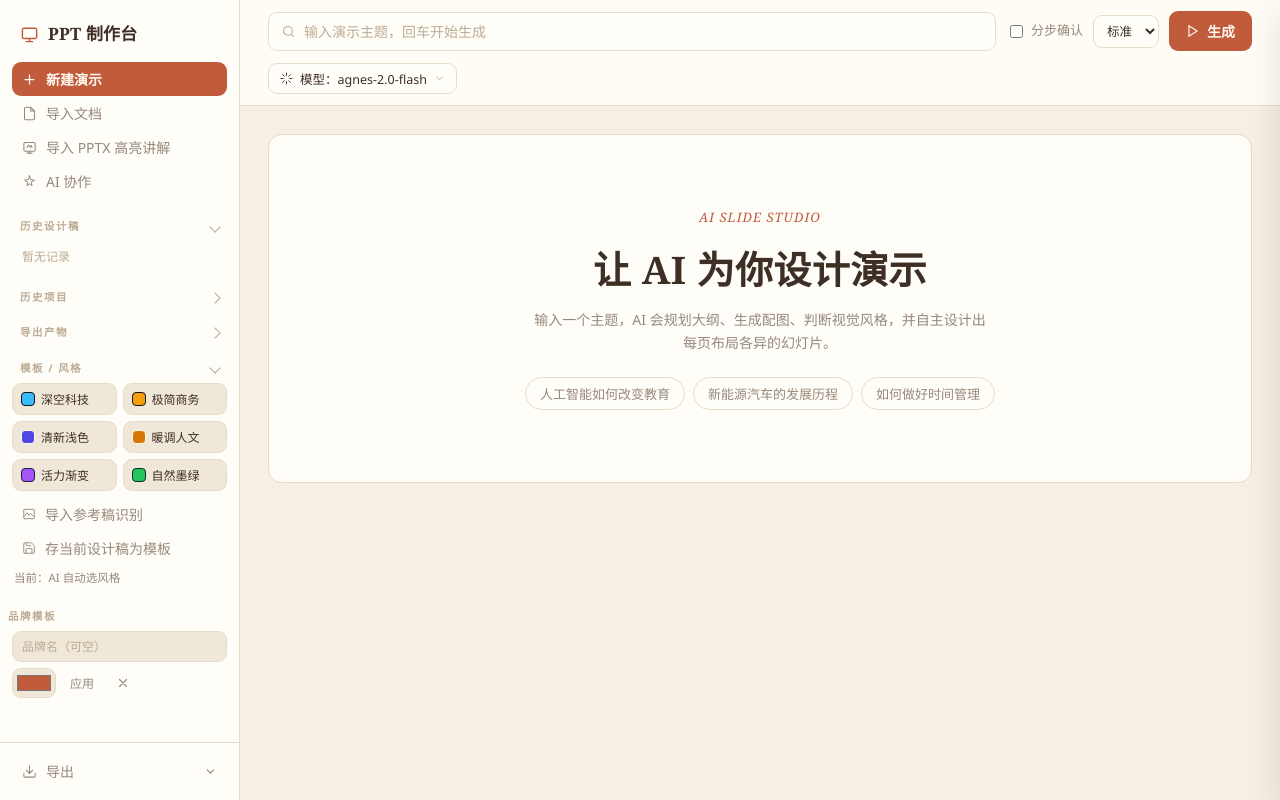
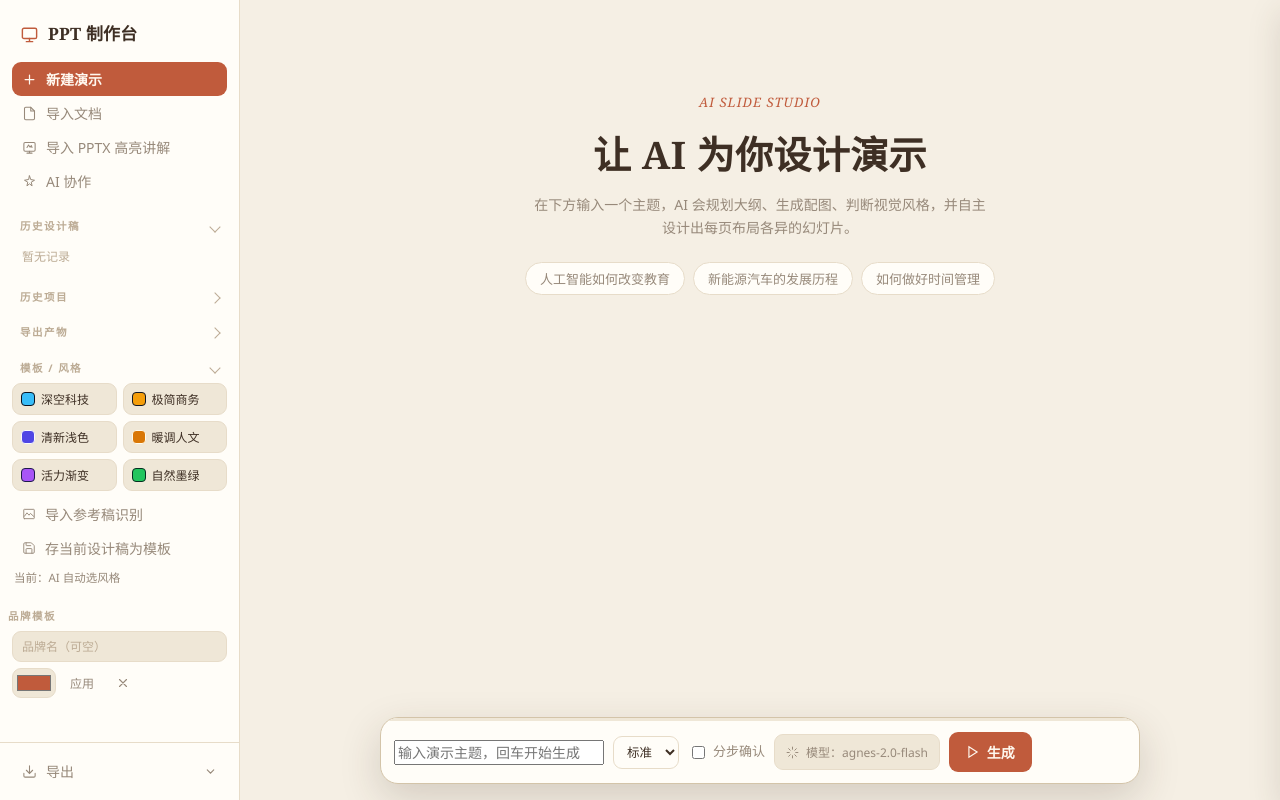
Before and after one commit to shisanzerotwo/ppt-generator, a Flask app: page / in a window 1280 px wide. Run offline with Flask 3, Linux system fonts and the light colour scheme; data that the repository does not hold is empty.

Commit message:
feat: 工作台改版 L2 对话流式排版——底部命令岛 + 状态时间线
布局重排（用户选定 L2 方案）：
- 删除顶栏：主题输入/密度/分步确认/模型快捷栏/生成键全部移入底部常驻命令岛
  （fixed 居中 760px 圆角浮岛，岛内顶部细进度条）
- 运行进度紧贴对话框上方：状态时间线（节点圆+连接线，done 填绿/active 琥珀虚线旋转）
  + 单行最新日志 + 向上弹出完整日志 + 分步确认横幅（review-banner 移入时间线区）
- 主区：单栏卡片流（居中 760px）+ 右侧 272px sticky 预览列
- 修窄预览列真问题：iframe 固定 1280×720 内部视口 + JS 按容器宽 transform scale——
  否则设计稿按 248px 窄视口重排（文字竖排）
- hero 简化为纯引导（输入只保留岛内一处）；refine 修改条保留在卡片流上方
- 防御遗留：post() try/catch + unhandledrejection 兜底（上轮）继续生效

验证：idle/working/ready 三态截图（output/webui_e2e/l2_*.png）；端到端真实生成
「一杯好咖啡的诞生」8 页全流程 ✓；JS 零 pageerror；全量 1079 passed

```diff
--- a/templates/index.html
+++ b/templates/index.html
@@ -126,16 +126,51 @@ a.side-item:hover { color:var(--fg); }
 .tpl-current b { color:var(--accent); }
 .side-foot { border-top:1px solid var(--border); padding:10px 12px; margin-top:auto; }
 .workspace { flex:1; min-width:0; display:flex; flex-direction:column; }
-/* ===== 顶栏（瘦身：仅输入 + 生成 + 模型快捷栏）===== */
-.topbar { display:flex; align-items:center; gap:10px; padding:11px 28px;
-          background:rgba(255,253,248,.92); backdrop-filter:blur(8px);
-          border-bottom:1px solid var(--border);
-          position:sticky; top:0; z-index:20; flex-wrap:wrap; }
-.model-quickbar { flex-basis:100%; display:flex; align-items:center; font-size:12px; color:var(--muted); padding-top:2px; }
-.qb-trigger { display:inline-flex; align-items:center; gap:7px; padding:5px 11px;
-  border:1px solid var(--border); border-radius:var(--r); background:var(--surface);
-  color:var(--fg); font-size:12.5px; cursor:pointer; transition:border-color var(--t), background var(--t); }
-.qb-trigger:hover { border-color:var(--accent); background:var(--accent-soft); }
+/* ===== 底部命令岛 + 状态时间线（L2 对话流式排版）===== */
+.dock { position:fixed; left:var(--sidebar-w); right:0; bottom:0; z-index:40;
+        display:flex; flex-direction:column; align-items:center;
+        padding:0 26px 16px; pointer-events:none; }
+.dock > * { pointer-events:auto; }
+.tl-wrap { width:min(860px, 100%); margin-bottom:9px; }
+.tl-row { display:flex; align-items:center; gap:12px; background:var(--surface);
+          border:1px solid var(--border); border-radius:999px; padding:6px 16px;
+          box-shadow:0 6px 20px rgba(62,47,36,.08); }
+.stages { display:flex; align-items:center; }
+.stage { display:flex; align-items:center; gap:6px; font-size:12px; color:var(--faint); }
+.stage .n { font-style:normal; width:19px; height:19px; border-radius:50%; border:1.5px solid currentColor;
+            background:var(--surface); display:inline-flex; align-items:center; justify-content:center;
+            font-size:9.5px; font-family:var(--mono); flex-shrink:0; }
+.stage:not(:last-child)::after { content:""; width:34px; height:1.5px; background:var(--border-strong); margin:0 10px; }
+.stage.active { color:var(--accent); font-weight:600; }
+.stage.active .n { border-color:var(--accent); border-style:dashed; color:var(--accent);
+                   box-shadow:0 0 0 4px var(--accent-soft); animation:spin 2.4s linear infinite; }
+.stage.done { color:var(--ok); }
+.stage.done .n { background:var(--ok); border-color:var(--ok); color:var(--surface); }
+.stage.done:not(:last-child)::after { background:var(--ok); opacity:.45; }
+.logline { margin-left:auto; font-family:var(--mono); font-size:10.5px; color:var(--muted);
+           white-space:nowrap; overflow:hidden; text-overflow:ellipsis; max-width:300px; }
+.log-pop { position:relative; }
+.log-pop summary { list-style:none; cursor:pointer; font-size:11.5px; color:var(--faint); padding:3px 9px;
+                   border:1px solid var(--border); border-radius:999px; user-select:none; }
+.log-pop summary::-webkit-details-marker { display:none; }
+.log-pop[open] summary { color:var(--accent); border-color:var(--accent); }
+.log-pop[open] > div { position:absolute; right:0; bottom:calc(100% + 8px); width:min(520px, 80vw);
+                       max-height:240px; overflow-y:auto; background:var(--surface);
+                       border:1px solid var(--border-strong); border-radius:12px;
+                       box-shadow:var(--shadow-pop); padding:10px 14px; font-family:var(--mono);
+                       font-size:11px; line-height:1.8; color:var(--muted); }
+.log-pop #log { max-height:none; margin:0; }
+.cmd-island { width:min(760px, 100%); background:var(--surface); border:1px solid var(--border-strong);
+              border-radius:18px; box-shadow:0 14px 40px rgba(62,47,36,.18); overflow:hidden; }
+.cmd-island .track { height:3px; background:var(--raised); }
+.cmd-island .track > i { display:block; height:100%; width:0; background:var(--accent);
+                         transition:width .45s cubic-bezier(.4,0,.2,1); }
+.cmd-row { display:flex; gap:9px; padding:11px 13px; align-items:center; }
+.cmd-row .pill-badge { display:none; }
+.qb-trigger { display:inline-flex; align-items:center; gap:7px; padding:8px 11px;
+  border:1px solid var(--border); border-radius:var(--r); background:var(--raised);
+  color:var(--muted); font-size:12px; cursor:pointer; transition:border-color var(--t), background var(--t); white-space:nowrap; }
+.qb-trigger:hover { border-color:var(--accent); color:var(--accent); background:var(--accent-soft); }
 .qb-trigger .chev { color:var(--faint); }
 /* 模型对话框：复用 .modal 骨架，内部竖排三区（680px 舒展布局） */
 .mm-frame { width:min(680px, 94vw); }
@@ -207,7 +242,7 @@ a.side-item:hover { color:var(--fg); }
 .menu-body button:hover:not(:disabled) { background:var(--accent-soft); }
 .menu-body button:disabled { opacity:.4; cursor:not-allowed; }
 /* ===== 主区容器 ===== */
-.main { flex:1; padding:28px; max-width:1180px; width:100%; margin:0 auto; }
+.main { flex:1; padding:28px 28px 172px; max-width:1180px; width:100%; margin:0 auto; }
 .panel { background:var(--surface); border:1px solid var(--border); border-radius:var(--r-lg); }
 .stepwise-toggle { display:flex; align-items:center; gap:5px; font-size:13px; color:var(--muted);
                    white-space:nowrap; cursor:pointer; user-select:none; }
@@ -220,7 +255,7 @@ a.side-item:hover { color:var(--fg); }
 .rb-txt { font-weight:600; }
 /* ===== 首屏引导（未生成时）：衬线 + 陶土 eyebrow ===== */
 .hero { display:flex; flex-direction:column; align-items:center; justify-content:center;
-        text-align:center; padding:72px 24px; gap:13px; }
+        text-align:center; padding:64px 24px 40px; gap:13px; }
 .hero .eyebrow { font-family:var(--serif); font-style:italic; font-size:13px; letter-spacing:.08em;
                  color:var(--accent); }
 .hero h2 { margin:4px 0 0; font-family:var(--serif); font-size:clamp(28px, 3.4vw, 38px);
@@ -231,55 +266,30 @@ a.side-item:hover { color:var(--fg); }
         background:var(--surface); color:var(--muted); cursor:pointer; font-size:13px;
         transition:border-color var(--t), color var(--t), background var(--t); }
 .chip:hover { border-color:var(--accent); color:var(--accent); background:var(--accent-soft); }
-/* ===== 进度区（真实进度条 + 阶段）===== */
-#progress { margin-bottom:20px; padding:16px 20px; }
-.track { height:6px; background:var(--raised); border-radius:999px; overflow:hidden; margin-bottom:14px; }
-.track > i { display:block; height:100%; width:0; border-radius:999px;
-             background:var(--accent);
-             transition:width .45s cubic-bezier(.4,0,.2,1); }
-.stages { display:flex; gap:8px; flex-wrap:wrap; align-items:center; }
-.stage { display:flex; align-items:center; gap:6px; padding:4px 13px; border-radius:999px;
-         font-size:12.5px; color:var(--faint); background:var(--raised); border:1px solid transparent; }
-.stage .n { width:16px; height:16px; border-radius:50%; border:1.5px solid currentColor;
-            display:flex; align-items:center; justify-content:center; font-size:10px;
-            font-family:var(--mono); flex-shrink:0; }
-.stage.active { color:var(--accent); background:var(--accent-soft);
-                border-color:color-mix(in srgb, var(--accent) 40%, transparent); font-weight:600; }
-.stage.active .n { border-style:dashed; animation:spin 2.4s linear infinite; }
-.stage.done { color:var(--ok); background:transparent; }
-.stage.done .n { border-color:var(--ok); background:var(--ok); color:var(--surface); }
 @keyframes spin { to { transform:rotate(360deg); } }
-/* ===== 日志（等宽 + 可折叠）===== */
-.log-wrap { margin-top:12px; border-top:1px solid var(--border); padding-top:10px; }
-.log-wrap[open] summary .chev { transform:rotate(180deg); }
-.log-wrap summary { list-style:none; cursor:pointer; display:flex; align-items:center; gap:6px;
-                    font-size:12px; color:var(--muted); }
-.log-wrap summary::-webkit-details-marker { display:none; }
-#log { margin-top:8px; max-height:150px; overflow-y:auto; font-family:var(--mono);
-       font-size:11.5px; line-height:1.75; color:var(--muted); }
-#log b { color:var(--faint); font-weight:400; margin-right:7px; }
 /* ===== AI 设计稿预览 ===== */
 #deck-preview { margin-bottom:20px; }
-/* 左右分栏工作区：左编辑、右放映（结果出来后启用） */
+/* L2 排版：单栏卡片流（居中窄列）+ 右侧窄预览列 */
 .workarea { margin-top:4px; }
-.workarea.split { display:grid; grid-template-columns:minmax(0,1fr) minmax(0,1fr);
-                  gap:22px; align-items:start; }
-.workarea.split .col-show { position:sticky; top:24px; }
+.workarea.split { display:grid; grid-template-columns:minmax(0,1fr) 272px;
+                  gap:22px; align-items:start; max-width:1100px; margin:0 auto; }
+.workarea:not(.split) { max-width:760px; margin:0 auto; }
+.workarea.split .col-show { position:sticky; top:20px; }
 .workarea.split .col-show #deck-preview { margin-bottom:0; }
-.workarea.split .deck-frame { height:calc(100vh - 96px); }
 @media (max-width:1100px) {
   .workarea.split { grid-template-columns:1fr; }
   .workarea.split .col-show { position:static; order:-1; }  /* 窄屏放映挪到上方 */
-  .workarea.split .deck-frame { height:60vh; }
+  .workarea.split .deck-frame { height:52vh; }
 }
 .sec-head { display:flex; align-items:center; gap:10px; margin-bottom:10px; }
 .sec-head h3 { margin:0; font-size:13px; font-weight:600; letter-spacing:.02em;
                color:var(--muted); display:flex; align-items:center; gap:7px; }
 .sec-head h3 svg { color:var(--accent); }
 .sec-head .sp { flex:1; }
-.deck-frame { display:block; width:100%; height:74vh; border:1px solid var(--border);
-              border-radius:var(--r-lg); background:var(--raised);
-              box-shadow:var(--shadow-pop); }
+.deck-wrap { position:relative; overflow:hidden; border:1px solid var(--border);
+             border-radius:var(--r-lg); background:var(--raised); box-shadow:var(--shadow-pop); }
+.deck-frame { position:absolute; top:0; left:0; width:1280px; height:720px;
+              transform-origin:0 0; border:none; background:var(--raised); }
 /* ===== 对话修改条 ===== */
 .refine { display:flex; gap:10px; margin-bottom:20px; }
 /* ===== 页面编辑卡片（deck 主题变量由 JS 按导出主题覆盖，默认与工作台同系暖白）===== */
@@ -354,7 +364,8 @@ a.side-item:hover { color:var(--fg); }
 #toast.on { opacity:1; transform:translateX(-50%) translateY(0); }
 @media (max-width:960px) {
   .sidebar { display:none; }
-  .main { padding:18px; }
+  .main { padding:18px 18px 160px; }
+  .dock { left:0; }
 }
 /* ===== 弹层查看器（原生 dialog：ESC / 焦点管理 / 无障碍语义自带） ===== */
 .modal { border:none; background:transparent; padding:0; margin:auto;
@@ -501,60 +512,11 @@ a.side-item:hover { color:var(--fg); }
 </aside>
 
 <div class="workspace">
-  <header class="topbar">
-    <label class="field">
-      <svg width="15" height="15" viewBox="0 0 24 24" fill="none" stroke="currentColor" stroke-width="1.7" stroke-linecap="round"><circle cx="11" cy="11" r="7"/><path d="M20 20l-3.5-3.5"/></svg>
-      <input id="topic" placeholder="输入演示主题，回车开始生成" onkeydown="if(event.key==='Enter')doGenerate()">
-    </label>
-    <span class="pill-badge" id="style-badge"></span>
-    <label class="stepwise-toggle" title="开启后在大纲、配图两个节点暂停，等你确认再继续">
-      <input type="checkbox" id="stepwise-chk" onchange="setStepwise(this.checked)">分步确认
-    </label>
-    <select id="density-sel" class="density-sel" title="内容详实程度：要点数与每条描述的字数">
-      <option value="sparse">精简</option>
-      <option value="balanced" selected>标准</option>
-      <option value="dense">详实</option>
-    </select>
-    <button class="btn btn-primary" id="btn-gen" onclick="doGenerate()">
-      <svg width="14" height="14" viewBox="0 0 24 24" fill="none" stroke="currentColor" stroke-width="2" stroke-linecap="round"><path d="M5 3l14 9-14 9V3z"/></svg>
-      生成
-    </button>
-    <div class="model-quickbar" id="model-quickbar">
-      <button class="qb-trigger" id="qb-trigger" title="切换渠道与模型（对话/视觉/生图）" onclick="openModelModal()">
-        <svg width="13" height="13" viewBox="0 0 24 24" fill="none" stroke="currentColor" stroke-width="1.8" stroke-linecap="round" aria-hidden="true"><path d="M12 2v4M12 18v4M2 12h4M18 12h4M5 5l2.8 2.8M16.2 16.2L19 19M19 5l-2.8 2.8M7.8 16.2L5 19"/></svg>
-        <span id="qb-current">模型</span>
-        <svg class="chev" width="11" height="11" viewBox="0 0 24 24" fill="none" stroke="currentColor" stroke-width="2" stroke-linecap="round" aria-hidden="true"><path d="M6 9l6 6 6-6"/></svg>
-      </button>
-    </div>
-  </header>
   <main class="main">
-    <section class="panel" id="progress" hidden>
-      <div class="track"><i id="bar"></i></div>
-      <div class="stages">
-        <span class="stage" id="st-outline"><i class="n">1</i>大纲</span>
-        <span class="stage" id="st-images"><i class="n">2</i>配图</span>
-        <span class="stage" id="st-design"><i class="n">3</i>AI 设计</span>
-        <span class="stage" id="st-ready"><i class="n">4</i>就绪</span>
-      </div>
-      <details class="log-wrap">
-        <summary>
-          <svg class="chev" width="12" height="12" viewBox="0 0 24 24" fill="none" stroke="currentColor" stroke-width="2" stroke-linecap="round"><path d="M6 9l6 6 6-6"/></svg>
-          运行日志
-        </summary>
-        <div id="log"></div>
-      </details>
-      <div class="review-banner" id="review-banner" hidden>
-        <svg width="16" height="16" viewBox="0 0 24 24" fill="none" stroke="currentColor" stroke-width="1.8" stroke-linecap="round" stroke-linejoin="round" aria-hidden="true"><path d="M12 9v4m0 4h.01M10.3 3.9l-8 13.9A2 2 0 004 21h16a2 2 0 001.7-3.2l-8-13.9a2 2 0 00-3.4 0z"/></svg>
-        <span class="rb-txt" id="review-text"></span>
-        <span style="flex:1"></span>
-        <button class="btn btn-ghost btn-sm" onclick="toggleAi(true)">先改改</button>
-        <button class="btn btn-primary btn-sm" onclick="doContinue()">继续</button>
-      </div>
-    </section>
-    <div id="hero" class="panel hero">
+    <div id="hero" class="hero">
       <em class="eyebrow">AI SLIDE STUDIO</em>
       <h2>让 AI 为你设计演示</h2>
-      <p>输入一个主题，AI 会规划大纲、生成配图、判断视觉风格，并自主设计出每页布局各异的幻灯片。</p>
+      <p>在下方输入一个主题，AI 会规划大纲、生成配图、判断视觉风格，并自主设计出每页布局各异的幻灯片。</p>
       <div class="chips">
         <button class="chip" onclick="useExample(this)">人工智能如何改变教育</button>
         <button class="chip" onclick="useExample(this)">新能源汽车的发展历程</button>
@@ -580,6 +542,53 @@ a.side-item:hover { color:var(--fg); }
   </main>
 </div>
 </div>
+<footer class="dock" id="dock">
+  <div class="tl-wrap" id="progress" hidden>
+    <div class="review-banner" id="review-banner" hidden>
+      <svg width="15" height="15" viewBox="0 0 24 24" fill="none" stroke="currentColor" stroke-width="1.8" stroke-linecap="round" stroke-linejoin="round" aria-hidden="true"><path d="M12 9v4m0 4h.01M10.3 3.9l-8 13.9A2 2 0 004 21h16a2 2 0 001.7-3.2l-8-13.9a2 2 0 00-3.4 0z"/></svg>
+      <span class="rb-txt" id="review-text"></span>
+      <span style="flex:1"></span>
+      <button class="btn btn-ghost btn-sm" onclick="toggleAi(true)">先改改</button>
+      <button class="btn btn-primary btn-sm" onclick="doContinue()">继续</button>
+    </div>
+    <div class="tl-row">
+      <div class="stages">
+        <span class="stage" id="st-outline"><i class="n">1</i>大纲</span>
+        <span class="stage" id="st-images"><i class="n">2</i>配图</span>
+        <span class="stage" id="st-design"><i class="n">3</i>AI 设计</span>
+        <span class="stage" id="st-ready"><i class="n">4</i>就绪</span>
+      </div>
+      <span class="logline" id="logline"></span>
+      <details class="log-pop">
+        <summary>日志</summary>
+        <div id="log"></div>
+      </details>
+    </div>
+  </div>
+  <div class="cmd-island">
+    <div class="track"><i id="bar"></i></div>
+    <div class="cmd-row">
+      <span class="pill-badge" id="style-badge"></span>
+      <input id="topic" placeholder="输入演示主题，回车开始生成" onkeydown="if(event.key==='Enter')doGenerate()">
+      <select id="density-sel" class="density-sel" title="内容详实程度：要点数与每条描述的字数">
+        <option value="sparse">精简</option>
+        <option value="balanced" selected>标准</option>
+        <option value="dense">详实</option>
+      </select>
+      <label class="stepwise-toggle" title="开启后在大纲、配图两个节点暂停，等你确认再继续">
+        <input type="checkbox" id="stepwise-chk" onchange="setStepwise(this.checked)">分步确认
+      </label>
+      <button class="qb-trigger" id="qb-trigger" title="切换渠道与模型（对话/视觉/生图）" onclick="openModelModal()">
+        <svg width="13" height="13" viewBox="0 0 24 24" fill="none" stroke="currentColor" stroke-width="1.8" stroke-linecap="round" aria-hidden="true"><path d="M12 2v4M12 18v4M2 12h4M18 12h4M5 5l2.8 2.8M16.2 16.2L19 19M19 5l-2.8 2.8M7.8 16.2L5 19"/></svg>
+        <span id="qb-current">模型</span>
+      </button>
+      <button class="btn btn-primary" id="btn-gen" onclick="doGenerate()">
+        <svg width="14" height="14" viewBox="0 0 24 24" fill="none" stroke="currentColor" stroke-width="2" stroke-linecap="round"><path d="M5 3l14 9-14 9V3z"/></svg>
+        生成
+      </button>
+    </div>
+  </div>
+</footer>
 <dialog class="modal" id="model-modal" aria-labelledby="mm-title" onclick="if(event.target===this)this.close()">
   <div class="modal-frame mm-frame">
     <div class="modal-head">
@@ -1262,6 +1271,9 @@ function renderLog(log) {
   const atBottom = el.scrollHeight - el.scrollTop - el.clientHeight < 30;
   el.innerHTML = log.map(l => `<div><b>${l.time}</b>${esc(l.msg)}</div>`).join('');
   if (atBottom) el.scrollTop = el.scrollHeight;
+  // 时间线右端的单行最新日志（L2 排版：进度贴着对话框）
+  const last = log[log.length - 1];
+  $('logline').textContent = last ? `${last.time} · ${last.msg}` : '';
 }
 
 async function loadDecks() {
@@ -1541,8 +1553,20 @@ function renderPreview(s) {
       <button class="btn btn-ghost btn-sm" onclick="openCurrentDeck()">查看 / 放映</button>
       <button class="btn btn-ghost btn-sm" onclick="doRedesign()">重新设计</button>
     </div>
-    <iframe class="deck-frame" src="${currentDeckUrl}?t=${Date.now()}" sandbox="allow-scripts"></iframe>`;
-}
+    <div class="deck-wrap"><iframe class="deck-frame" src="${currentDeckUrl}?t=${Date.now()}" sandbox="allow-scripts"></iframe></div>`;
+  fitDeckFrame();
+}
+// 窄预览列（L2 排版）：iframe 内部视口固定 1280×720，按容器宽等比缩放——
+// 否则设计稿按窄视口重排（文字会竖排）。resize 时重算。
+function fitDeckFrame() {
+  const wrap = document.querySelector('.deck-wrap');
+  const fr = wrap && wrap.querySelector('iframe');
+  if (!wrap || !fr) return;
+  const s = Math.min(1, wrap.clientWidth / 1280);
+  fr.style.transform = `scale(${s})`;
+  wrap.style.height = (720 * s) + 'px';
+}
+window.addEventListener('resize', fitDeckFrame);
 function vizChart(chart) {
   const labels = chart?.labels || [];
   const values = (chart?.values || []).map(v => Number(v) || 0);
```
